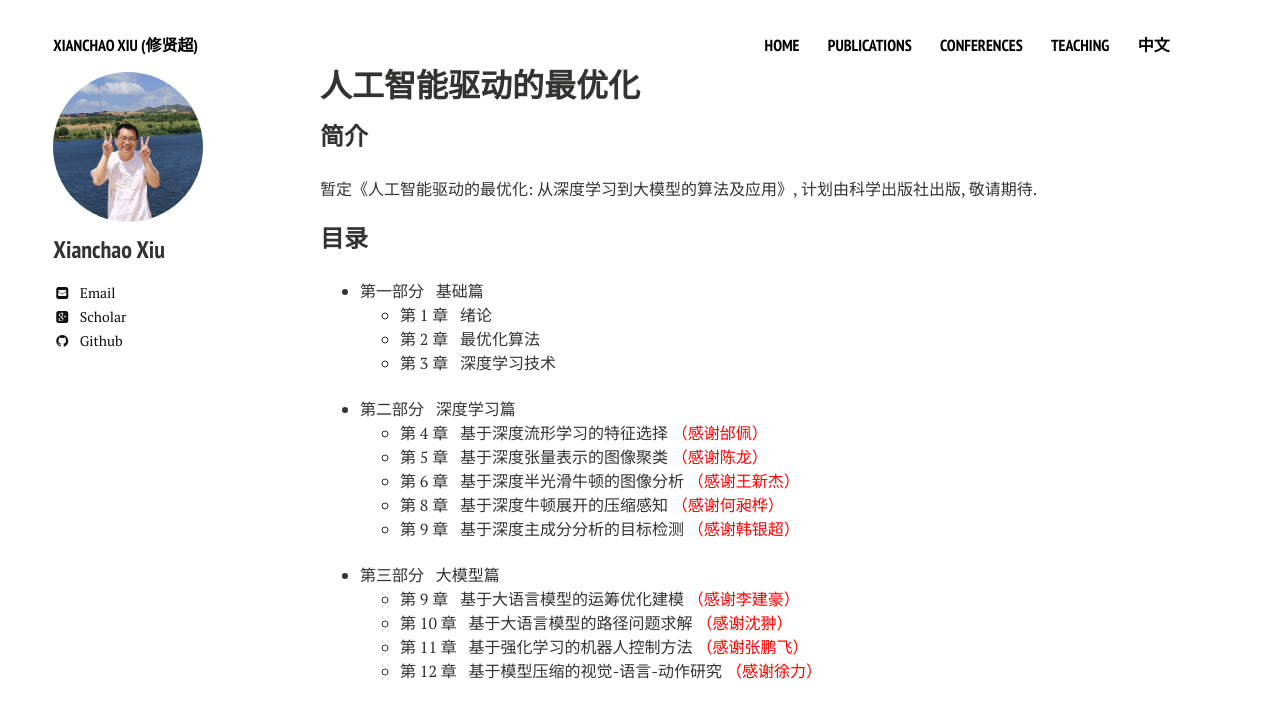
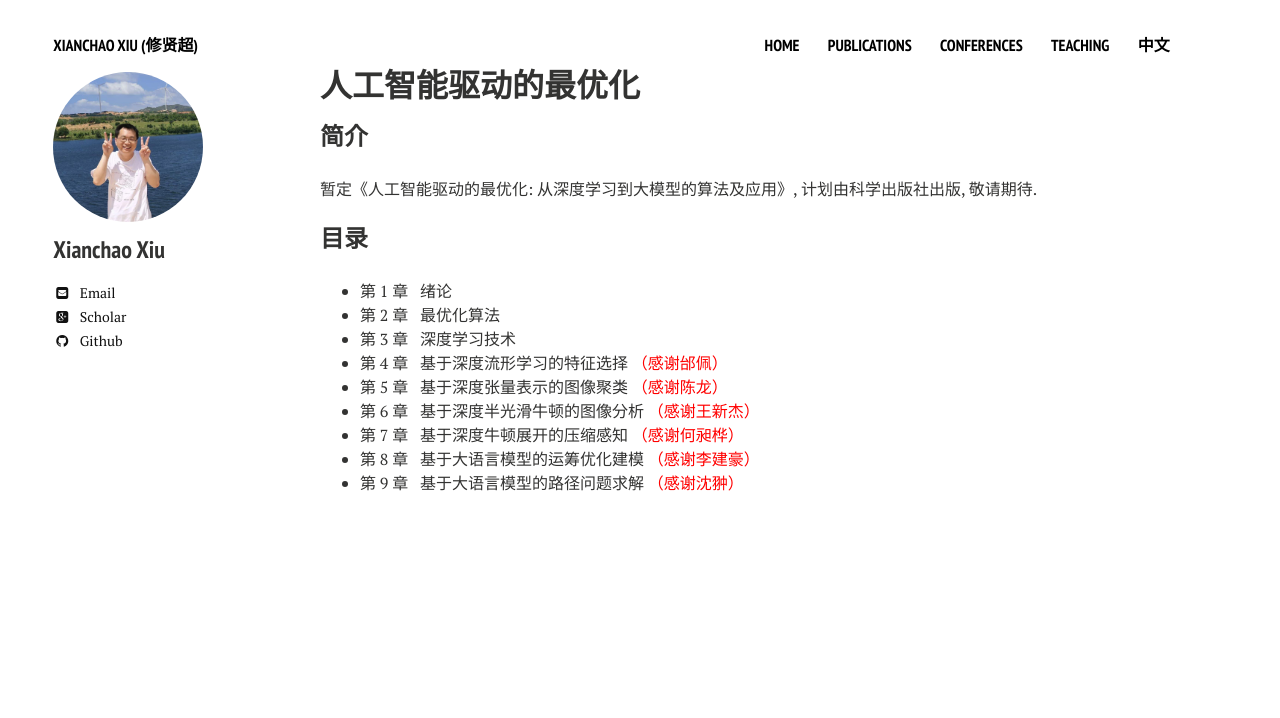
Before and after one commit to xianchaoxiu/xianchaoxiu.github.io, a Jekyll site: the page built from chinese/book/AIOPT/index.md, in a window 1280 px wide. Shown: the top 718 px of the page. Built offline with Jekyll 4.4.1, drawn with Linux system fonts in a browser that asks for light colours; nearby versions of some CDN libraries.

Commit message:
Update index.md

```diff
--- a/chinese/book/AIOPT/index.md
+++ b/chinese/book/AIOPT/index.md
@@ -10,20 +10,12 @@ share: false
 
 
 ### 目录
-* 第一部分 &nbsp; 基础篇 <br>
   - 第 1 章 &nbsp;  绪论 <br>
   - 第 2 章 &nbsp;  最优化算法 <br>
-  - 第 3 章 &nbsp;  深度学习技术 <br><br>
-
-* 第二部分 &nbsp; 深度学习篇 <br>
+  - 第 3 章 &nbsp;  深度学习技术 <br>
   - 第 4 章 &nbsp;  基于深度流形学习的特征选择 <span style="color:#ff0000">（感谢邰佩）</span> <br>
   - 第 5 章 &nbsp;  基于深度张量表示的图像聚类 <span style="color:#ff0000">（感谢陈龙）</span><br>
   - 第 6 章 &nbsp;  基于深度半光滑牛顿的图像分析 <span style="color:#ff0000">（感谢王新杰）</span><br>
-  - 第 8 章 &nbsp;  基于深度牛顿展开的压缩感知 <span style="color:#ff0000">（感谢何昶桦）</span><br>
-  - 第 9 章 &nbsp;  基于深度主成分分析的目标检测 <span style="color:#ff0000">（感谢韩银超）</span><br> <br>
-
-* 第三部分 &nbsp; 大模型篇 <br>
-  - 第 9 章 &nbsp;  基于大语言模型的运筹优化建模 <span style="color:#ff0000">（感谢李建豪）</span> <br>
-  - 第 10 章 &nbsp;  基于大语言模型的路径问题求解  <span style="color:#ff0000">（感谢沈翀）</span> <br>
-  - 第 11 章 &nbsp;  基于强化学习的机器人控制方法 <span style="color:#ff0000">（感谢张鹏飞）</span> <br>
-  - 第 12 章 &nbsp;  基于模型压缩的视觉-语言-动作研究 <span style="color:#ff0000">（感谢徐力）</span> <br> <br>
+  - 第 7 章 &nbsp;  基于深度牛顿展开的压缩感知 <span style="color:#ff0000">（感谢何昶桦）</span><br>
+  - 第 8 章 &nbsp;  基于大语言模型的运筹优化建模 <span style="color:#ff0000">（感谢李建豪）</span> <br>
+  - 第 9 章 &nbsp;  基于大语言模型的路径问题求解  <span style="color:#ff0000">（感谢沈翀）</span> <br>
```
